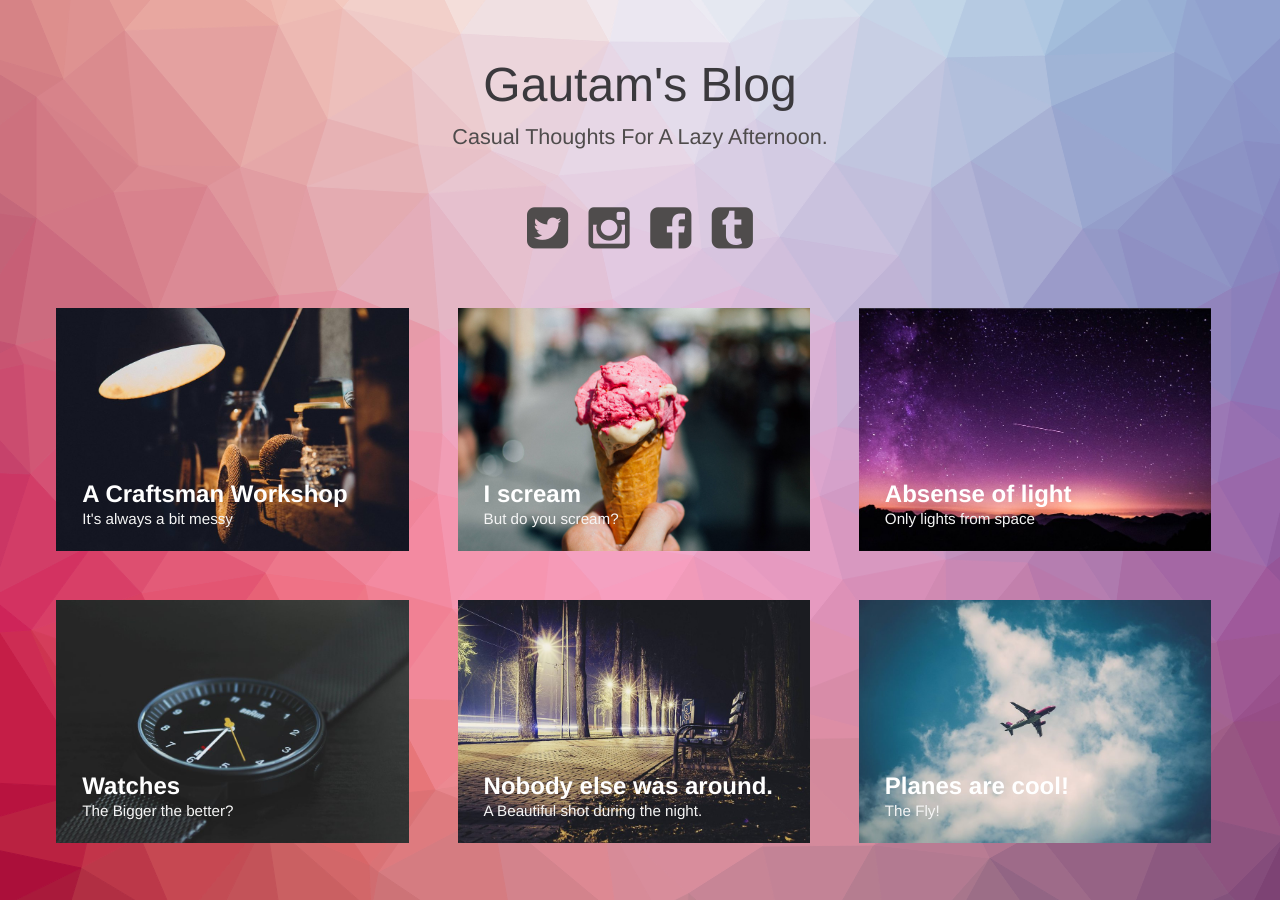
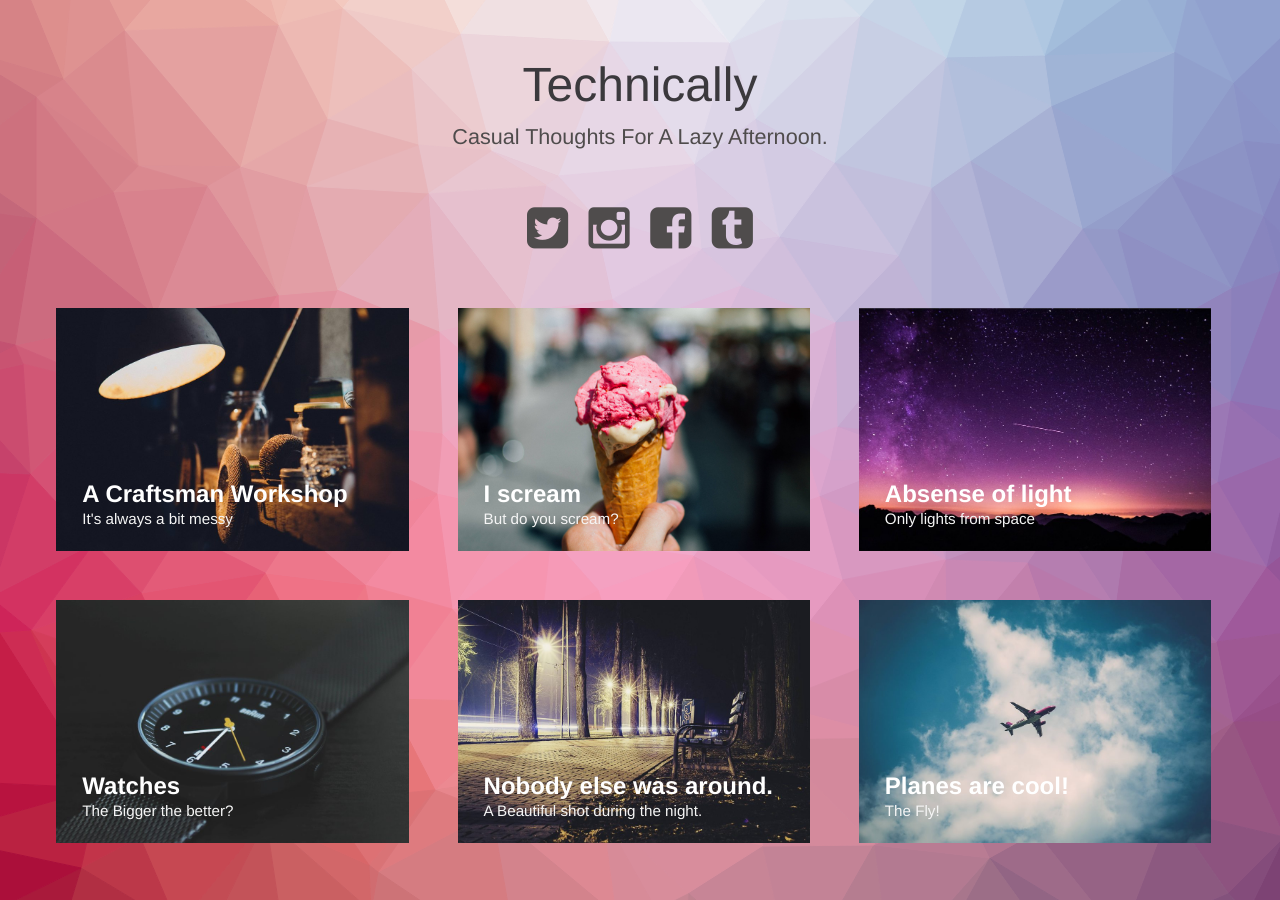
Before and after one commit to CapSkyHook/CapSkyHook.github.io, a Jekyll site: the page built from index.html, in a window 1280 px wide. Built offline with Jekyll 4.4.1, drawn with Linux system fonts in a browser that asks for light colours.

Commit message:
changed title

```diff
--- a/_config.yml
+++ b/_config.yml
@@ -1,5 +1,5 @@
 # Site settings
-title: Modern Blog
+title: Technically
 description: Modern-Blog A Elegant template for Jekyll
 keywords: Modern, Blogging, Fun
 author: Wferr
--- a/index.html
+++ b/index.html
@@ -28,7 +28,7 @@ layout: compress
 <body class="body">
 <div class="container">
     <header class="header">
-        <h1>Gautam's Blog<span>Casual Thoughts For A Lazy Afternoon.</span></h1>
+        <h1>Technically<span>Casual Thoughts For A Lazy Afternoon.</span></h1>
         <nav class="links">
             <a href="#"><i class="fa fa-twitter-square fa-3x"></i></a>
             <a href="#"><i class="fa fa-instagram fa-3x"></i></a>
```
